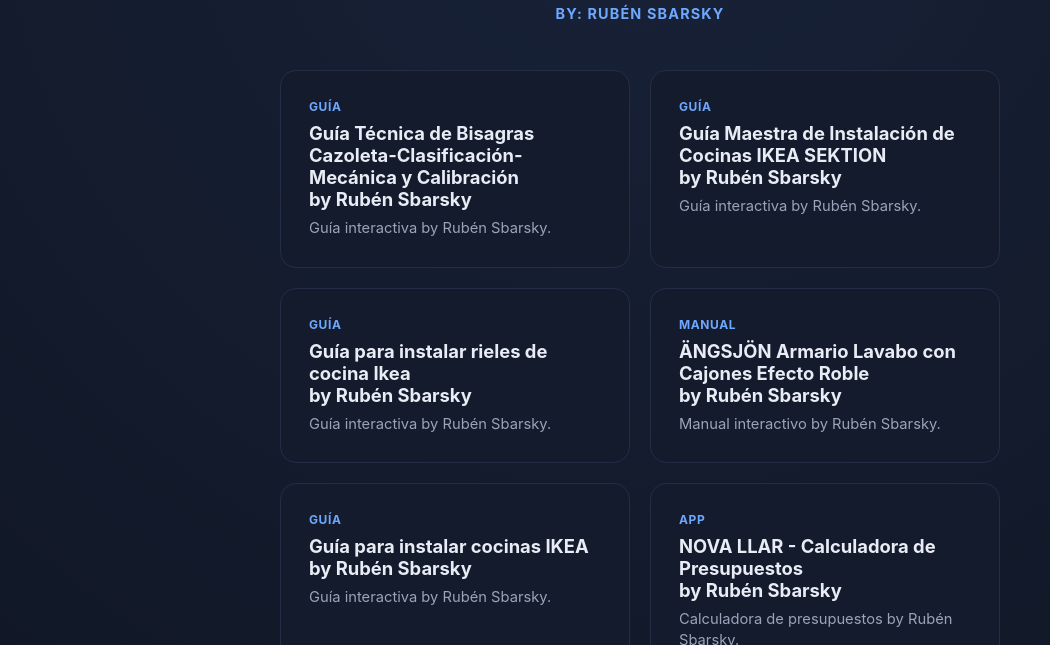
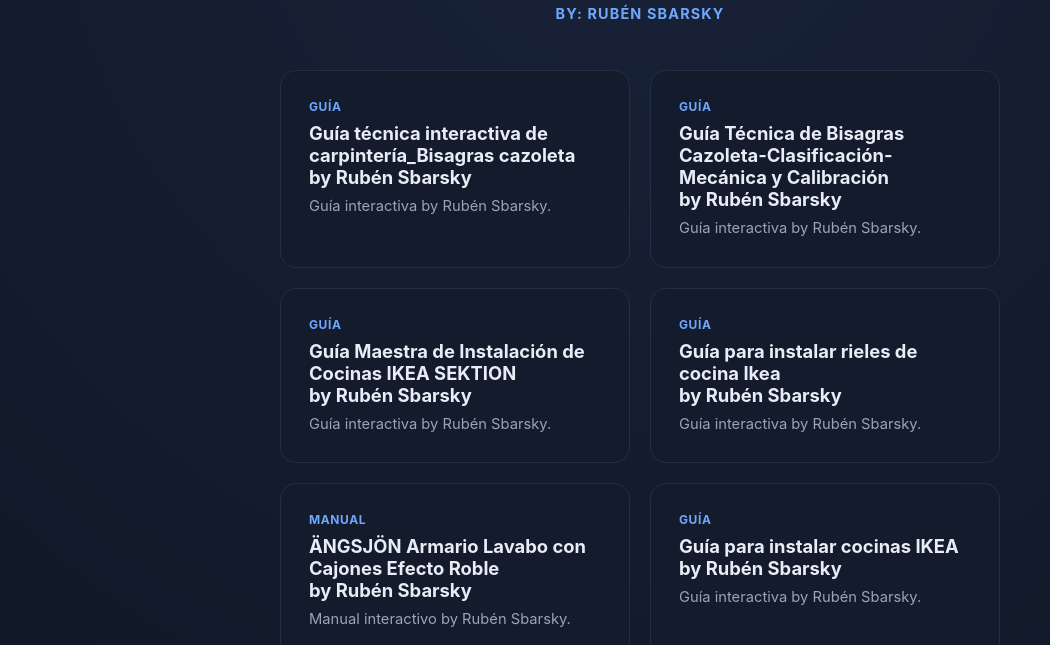
Before and after one commit to rubenurbano/instalacion-de-muebles-modulares, a plain HTML site: page index.html in a window 1280 px wide. Shown: the part 155-800 px from the top of the page, without its empty margins (0-1050 px from the left). Drawn offline with Linux system fonts and the light colour scheme.

Commit message:
Añadir tarjeta: Guía técnica interactiva de carpintería_Bisagras cazoleta

```diff
--- a/index.html
+++ b/index.html
@@ -92,6 +92,11 @@
   <p class="author">By: Rubén Sbarsky</p>
 
   <div class="grid">
+    <a class="card" href="https://rubenurbano.github.io/instalacion-de-muebles-modulares/guia-tecnica-interactiva-de-carpinteria-bisagras-cazoleta.html">
+      <span class="tag">Guía</span>
+      <h2>Guía técnica interactiva de carpintería_Bisagras cazoleta<br>by Rubén Sbarsky</h2>
+      <p>Guía interactiva by Rubén Sbarsky.</p>
+    </a>
     <a class="card" href="https://rubenurbano.github.io/instalacion-de-muebles-modulares/guia-tecnica-de-bisagras-cazoleta-clasificacion-mecanica-y-calibracion.html">
       <span class="tag">Guía</span>
       <h2>Guía Técnica de Bisagras Cazoleta-Clasificación-Mecánica y Calibración<br>by Rubén Sbarsky</h2>
```
